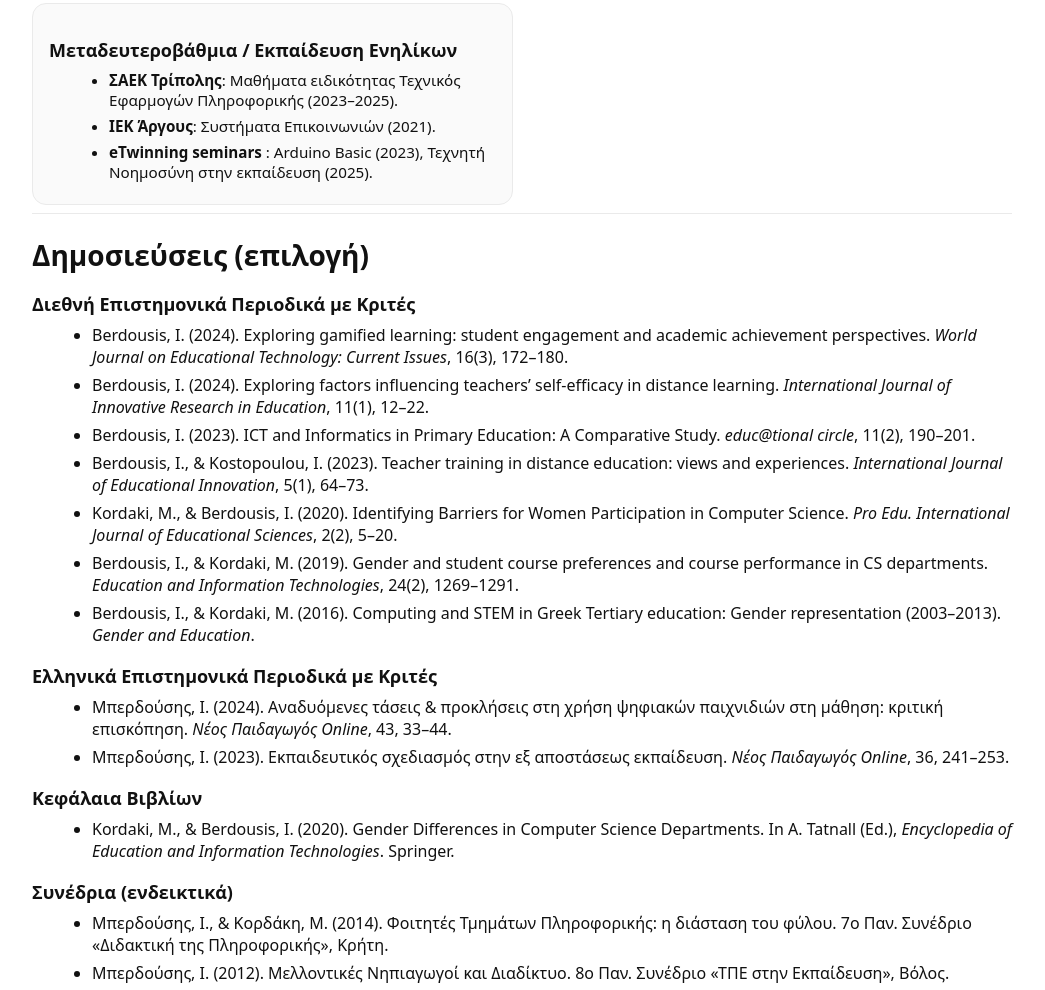
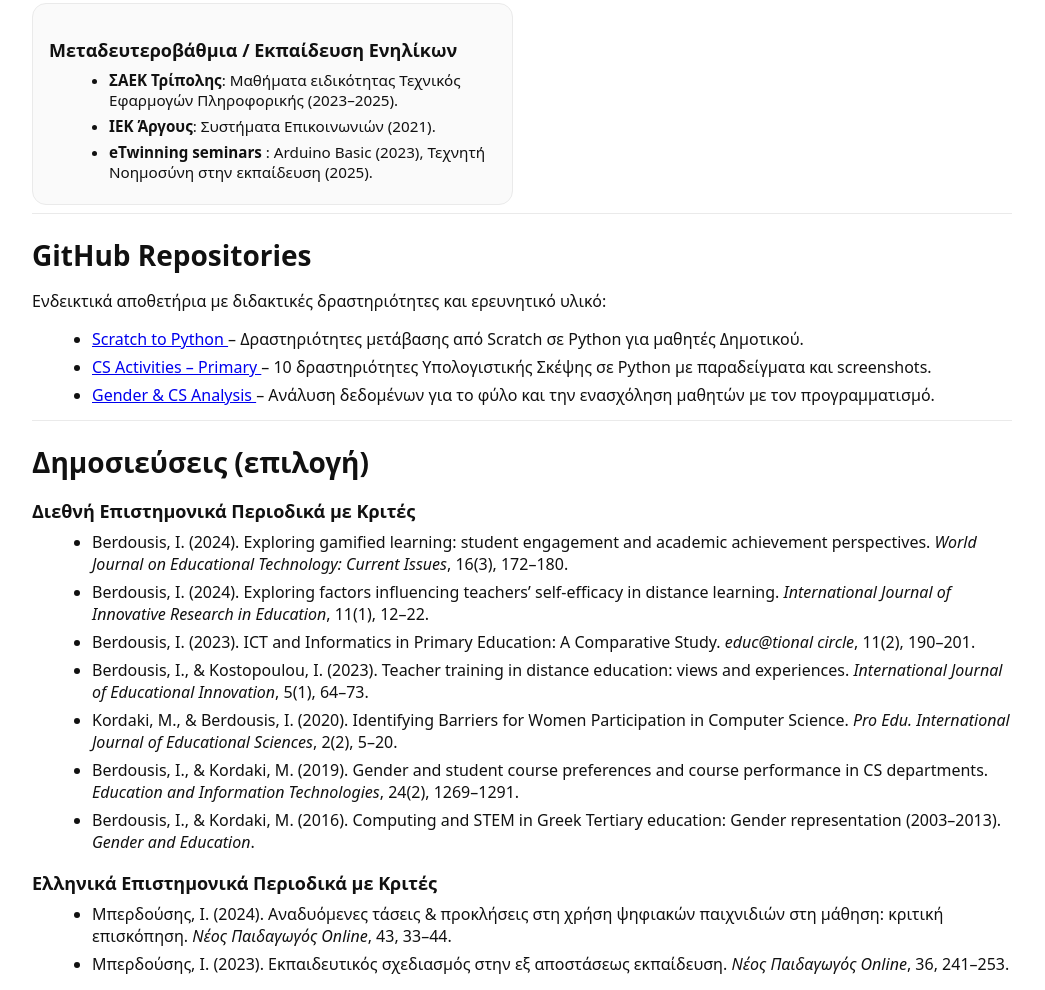
Before and after one commit to yiannisberdousis/aboutme, a plain HTML site: page index.html in a window 1280 px wide. Shown: the part 1738-2728 px from the top of the page, without its empty margins (118-1163 px from the left). Drawn offline with Linux system fonts and the light colour scheme.

Commit message:
Update index.html

```diff
--- a/index.html
+++ b/index.html
@@ -134,6 +134,31 @@
       </div>
     </section>
 
+    <section id="repositories">
+  <h2>GitHub Repositories</h2>
+  <p>Ενδεικτικά αποθετήρια με διδακτικές δραστηριότητες και ερευνητικό υλικό:</p>
+  <ul>
+    <li>
+      <a href="https://github.com/YourUsername/scratch-to-python" target="_blank">
+        Scratch to Python
+      </a>
+      – Δραστηριότητες μετάβασης από Scratch σε Python για μαθητές Δημοτικού.
+    </li>
+    <li>
+      <a href="https://github.com/YourUsername/cs-activities-primary" target="_blank">
+        CS Activities – Primary
+      </a>
+      – 10 δραστηριότητες Υπολογιστικής Σκέψης σε Python με παραδείγματα και screenshots.
+    </li>
+    <li>
+      <a href="https://github.com/YourUsername/gender-cs-analysis" target="_blank">
+        Gender & CS Analysis
+      </a>
+      – Ανάλυση δεδομένων για το φύλο και την ενασχόληση μαθητών με τον προγραμματισμό.
+    </li>
+  </ul>
+</section>
+
     <section id="publications">
       <h2>Δημοσιεύσεις (επιλογή)</h2>
       <h3>Διεθνή Επιστημονικά Περιοδικά με Κριτές</h3>
```
